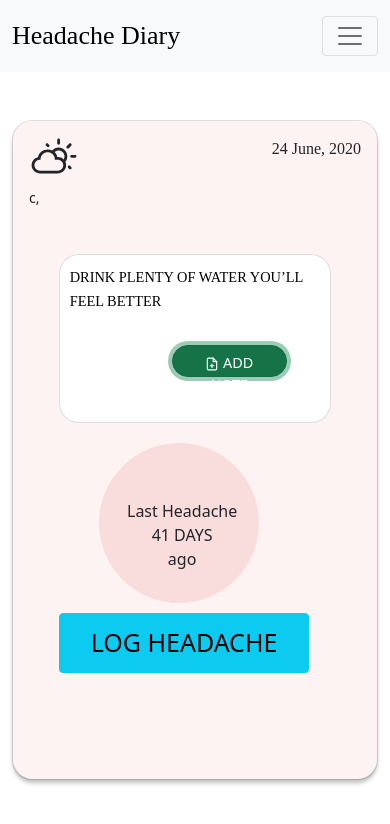
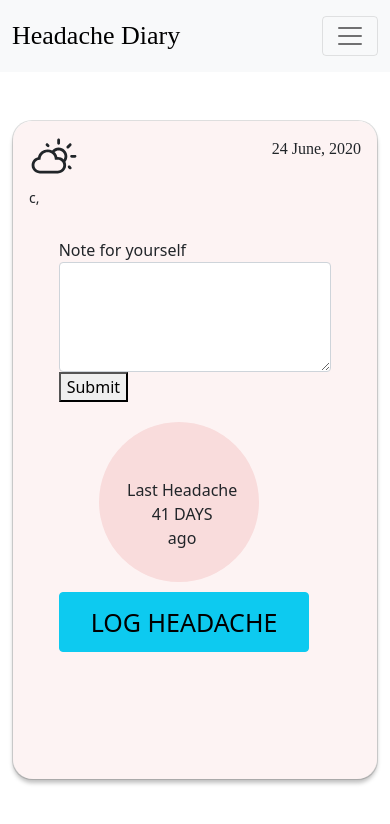
Before and after one commit to anishapant21/Headache-Diary, a React (Create React App) app: page / in a window 390 px wide. Both pictures are taken after a click on the button "ADD NOTE". Shown: the top 824 px of the page. Built offline with nearby package versions, Linux system fonts and the light colour scheme; no server answers.

Commit message:
Upto notes and log button works fine

```diff
--- a/package.json
+++ b/package.json
@@ -13,6 +13,7 @@
     "dom": "0.0.3",
     "react": "^17.0.2",
     "react-dom": "^17.0.2",
+    "react-hook-form": "^7.12.2",
     "react-icons": "^4.2.0",
     "react-router": "^5.2.0",
     "react-scripts": "4.0.3",
--- /dev/null
+++ b/src/Components/HeadacheForm.js
@@ -0,0 +1,11 @@
+import React from 'react'
+
+function HeadacheForm() {
+    return (
+        <div>
+            hey ya
+        </div>
+    )
+}
+
+export default HeadacheForm
--- a/src/Components/Header.js
+++ b/src/Components/Header.js
@@ -1,38 +1,61 @@
-import React from 'react';
-import "../styles/header.css"
-import Weather from './Weather';
-import Note from './Note';
-import Log from './Log';
+import React from "react";
+import "../styles/header.css";
+import Weather from "./Weather";
+import Note from "./Note";
+import Log from "./Log";
+import { useState } from "react/cjs/react.development";
+import HeadacheForm from "./HeadacheForm";
 
 function Header() {
-    return (
-        <div className="header-wrapper container-fluid">
+  const [logButton, setLogButton] = useState(true);
+  let renderMe;
+  if (logButton) {
+
+    renderMe = <div className="header-wrapper container-fluid">
     <div className="col-lg-7 offset-lg-2 col-12 mt-5 ml-2 mr-2">
       <div className="card">
-
         <div className="card-body">
           <div className="col-lg-12">
             <Weather />
-
           </div>
           <div className="row">
             <Note />
-                        <Log />
+            <div className="col-lg-5 offset-lg-1 cold-md-6 col-12">
+              <div className="circle">
+                <div className="center">
+                  <p>
+                    Last Headache
+                    <br />
+                    41 DAYS
+                    <br />
+                    ago
+                  </p>
+                </div>
+              </div>
+              <button type="button" class="btn btn-info buttonlog" onClick={()=>setLogButton(false)}>
+                LOG HEADACHE
+              </button>
+            </div>
+          </div>
+        </div>
+      </div>
+    </div>
+  </div>
+  } else {
+      renderMe =  <div className="col-lg-7 offset-lg-2 col-12 mt-5 ml-2 mr-2">
+      <div className="card">
+        <div className="card-body">
+            <HeadacheForm />
+        </div>
+        </div>
+        </div>
+  }
+  return (
+      <>
+      {renderMe}
+      </>
 
-
-                    </div>
-
-
-                </div>
-
-            </div>
-
-            </div>
-
-
-
-        </div>
-    )
+  );
 }
 
-export default Header
+export default Header;
--- a/src/Components/Log.js
+++ b/src/Components/Log.js
@@ -1,8 +1,19 @@
 import React from 'react';
+import { useState } from 'react/cjs/react.development';
 import "../styles/log.css"
 
 function Log() {
+
+  const [logButton, setLogButton] = useState(true);
+
     return (
+
+
+
+
+
+
+
         <div className="col-lg-5 offset-lg-1 cold-md-6 col-12">
                          <div className="circle">
                              <div className="center">
@@ -22,4 +33,28 @@ function Log() {
     )
 }
 
-export default Log
+export default Log;
+
+{/* <button type="button" class="btn btn-primary" data-bs-toggle="modal" data-bs-target="#exampleModal">
+  Launch demo modal
+</button>
+
+
+<div class="modal fade" id="exampleModal" tabindex="5" aria-labelledby="exampleModalLabel" aria-hidden="true">
+  <div class="modal-dialog">
+    <div class="modal-content">
+      <div class="modal-header">
+        <h5 class="modal-title" id="exampleModalLabel">Modal title</h5>
+        <button type="button" class="btn-close" data-bs-dismiss="modal" aria-label="Close"></button>
+      </div>
+      <div class="modal-body">
+        ...
+      </div>
+      <div class="modal-footer">
+        <button type="button" class="btn btn-secondary" data-bs-dismiss="modal">Close</button>
+        <button type="button" class="btn btn-primary">Save changes</button>
+      </div>
+    </div>
+  </div>
+</div>
+</> */}
--- a/src/Components/Note.js
+++ b/src/Components/Note.js
@@ -1,23 +1,73 @@
-import React, {useState} from 'react';
+import React, { useState } from "react";
 import "../styles/note.css";
-import {FiFilePlus} from "react-icons/fi"
+import { useForm } from "react-hook-form";
+
+import { FiFilePlus } from "react-icons/fi";
 
 function Note() {
-    const [note, setNote] = useState("DRINK PLENTY OF WATER YOU’LL FEEL BETTER")
-    return (
+  const [note, setNote] = useState("DRINK PLENTY OF WATER YOU’LL FEEL BETTER");
+  const [addButton, setAddButton] = useState(true);
+  const {register, handleSubmit} = useForm();
+
+  const onSubmit = (d) =>{
+      setAddButton(true)
+      setNote(d.note)
+  }
+
+  let renderElem;
+
+if (addButton){
+    renderElem = (
         <div className="col-lg-5 offset-lg-1 col-md-6 col-10 offset-1">
-            <div className="card mt-3 pb-5 writeme">
+          <div className="card mt-3 pb-5 writeme">
+            <div className="written">{note}</div>
+            <button type="button" class="btn btn-success buttonnote" onClick={()=>setAddButton(false)}>
+              {" "}
+              <FiFilePlus className="iconplus" /> ADD NOTE
+            </button>
+          </div>
+        </div>
+      );
 
-            <div className="written">
-            {note}
+} else{
+    renderElem=<div className="col-lg-5 offset-lg-1 col-md-6 col-10 offset-1">
+     <form onSubmit={handleSubmit(onSubmit)}>
+         <div class="form-group">
+           <label for="exampleFormControlTextarea1">Note for yourself</label>
+           <textarea
+             class="form-control"
+             id="exampleFormControlTextarea1"
+             rows="4"
+             maxLength='90'
+             {...register("note")}
+           ></textarea>
+         </div>
+         <button type="submit" value="submit" className="button">
+           Submit
+         </button>
+       </form>
+     </div>
+}
 
-            </div>
-            <button type="button" class="btn btn-success buttonnote"> <FiFilePlus className="iconplus" /> ADD NOTE</button>
-
-            </div>
-
-                        </div>
-    )
+  return <>{renderElem}</>;
 }
 
 export default Note;
+{
+  /* <div className="col-lg-5 offset-lg-1 col-md-6 col-10 offset-1">
+//   <form onSubmit={handleSubmit(onSubmit)}>
+//     <div class="form-group">
+//       <label for="exampleFormControlTextarea1">Note for yourself</label>
+//       <textarea
+//         class="form-control"
+//         id="exampleFormControlTextarea1"
+//         rows="10"
+//         {...register("note")}
+//       ></textarea>
+//     </div>
+//     <button type="submit" value="submit" className="button">
+//       Submit
+//     </button>
+//   </form>
+// </div> */
+}
--- a/src/styles/note.css
+++ b/src/styles/note.css
@@ -25,7 +25,7 @@
   width: 16.375em;
   height: 5.125rem;
   left: 5rem;
-  top: 13rem;
+  top: 8rem;
 
   background: #cffcdb;
   border-radius: 50px;
@@ -47,7 +47,7 @@
     width: 8em;
     height: 2rem;
     left: 7rem;
-    top: 2rem;
+    top: 0.5rem;
     font-size: 0.9rem;
 
     background: #cffcdb;
@@ -58,7 +58,7 @@
   .written {
     position: relative;
 
-    font-size: 0.9rem;
+    font-size: 0.83rem;
     line-height: 1.5rem;
   }
 
```
Also changed, not shown: 1 other file (tests, documents, lock files or other folders). Lines whose indentation alone changed are shown as unchanged.
